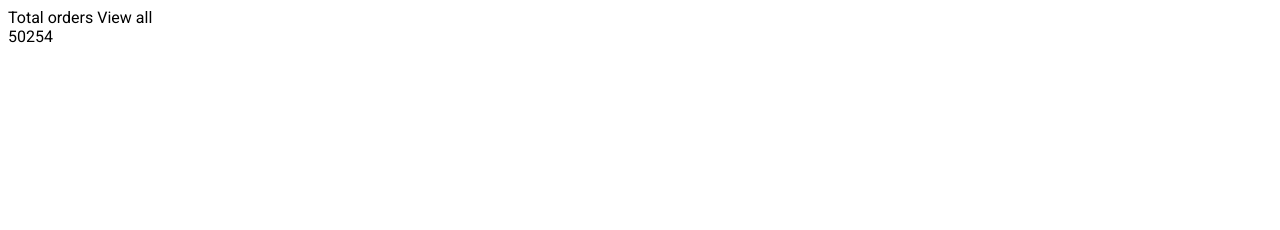
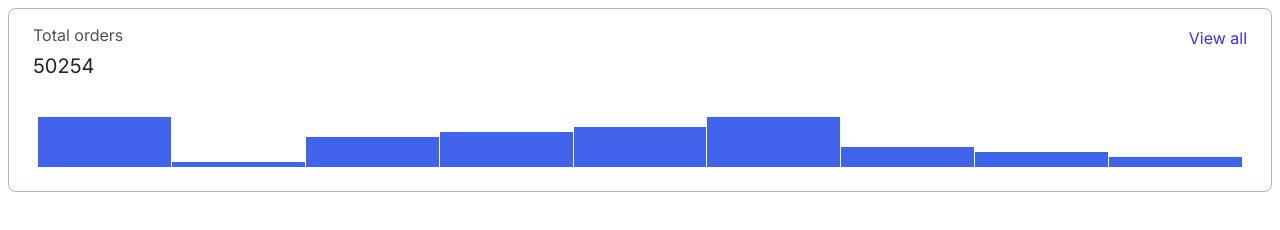
Before and after one commit to js-tasks-ru/htmlcss-20241107_gergil-v, a website: page 04-lection2/01-histogram/index.html in a window 1280 px wide. Drawn offline with Linux system fonts and the light colour scheme.

Commit message:
add styles for task

```diff
--- a/04-lection2/01-histogram/histogram.css
+++ b/04-lection2/01-histogram/histogram.css
@@ -0,0 +1,70 @@
+.histogram {
+    font-family: 'Inter', sans-serif;
+    border: 1px solid var(--grey-3);
+    border-radius: 8px;
+    padding: 16px 24px 24px;
+    color: var(--black);
+}
+.histogram__title {
+    display: flex;
+    justify-content: space-between;
+}
+.histogram__title:first-child {
+    opacity: .8;
+}
+.see-all {
+    margin-top: 3px;
+    text-decoration: none;
+}
+.see-all:hover {
+    text-decoration: underline;
+    color: var(--primary);
+}
+.histogram__cnt {
+    font-size: 20px;
+    margin-top: 6px;
+}
+.histogram__main {
+    display: flex;
+    align-items: end;
+    gap: 0 1px;
+    margin-top: 39px;
+    padding: 0 5px;
+}
+.histogram-block {
+    flex-grow: 1;
+    background-color: var(--primary);
+}
+.hb-height_100 {
+    height: 50px;
+}
+.hb-height_100 {
+    height: 50px;
+}
+.hb-height_90 {
+    height: 45px;
+}
+.hb-height_80 {
+    height: 40px;
+}
+.hb-height_70 {
+    height: 35px;
+}
+.hb-height_60 {
+    height: 30px;
+}
+.hb-height_50 {
+    height: 25px;
+}
+.hb-height_40 {
+    height: 20px;
+}
+.hb-height_30 {
+    height: 15px;
+}
+.hb-height_20 {
+    height: 10px;
+}
+.hb-height_10 {
+    height: 5px;
+}
--- a/04-lection2/01-histogram/index.html
+++ b/04-lection2/01-histogram/index.html
@@ -9,14 +9,19 @@
         <div class="histogram">
             <div class="histogram__title">
                 <span>Total orders</span>
-                <span>View all</span>
+                <a href="#" class="see-all">View all</a>
             </div>
             <div class="histogram__cnt">50254</div>
             <div class="histogram__main">
-                <div class="histogram-block"></div>
-                <div class="histogram-block"></div>
-                <div class="histogram-block"></div>
-                <div class="histogram-block"></div>
+                <div class="histogram-block hb-height_100"></div>
+                <div class="histogram-block hb-height_10"></div>
+                <div class="histogram-block hb-height_60"></div>
+                <div class="histogram-block hb-height_70"></div>
+                <div class="histogram-block hb-height_80"></div>
+                <div class="histogram-block hb-height_100"></div>
+                <div class="histogram-block hb-height_40"></div>
+                <div class="histogram-block hb-height_30"></div>
+                <div class="histogram-block hb-height_20"></div>
             </div>
         </div>
     </body>
```
